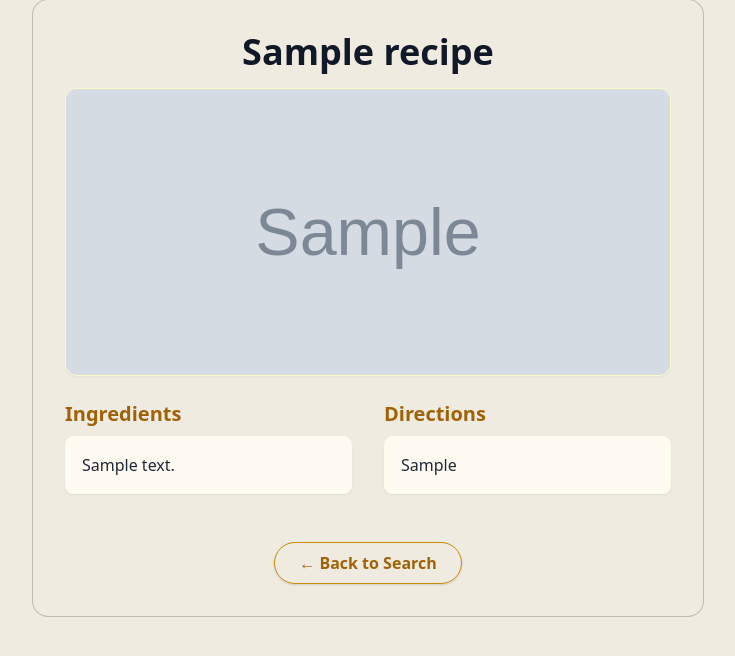
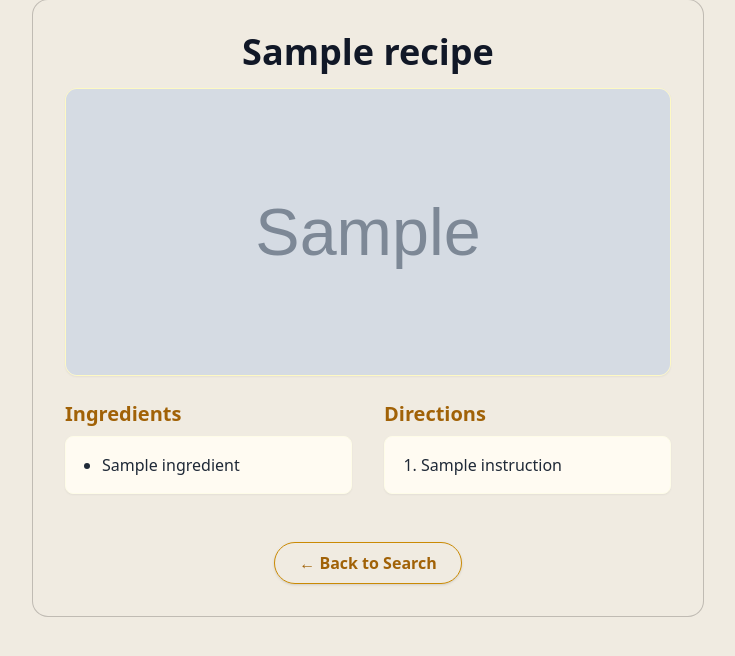
Before and after one commit to Anh0411/allergen-filtering, a Django app: template recipes/templates/recipes/recipe_detail.html in a window 1280 px wide. Shown: the part 92-748 px from the top of the page, without its empty margins (272-1007 px from the left). Run offline with Django 5.2, Linux system fonts and the light colour scheme; tables that the repository leaves empty hold one stand-in row (values such as "Sample post"); the template is opened without the code that fills it: values that come from a table or form of the project are taken from there, most other values are stand-ins (such as "Sample title", 1, 10 or a date in 2020); grey boxes marked "Sample" are stand-in pictures; some libraries are stand-ins or nearby versions.

Commit message:
feat: enhance recipe detail view and scraper functionality

```diff
--- a/recipes/templates/recipes/recipe_detail.html
+++ b/recipes/templates/recipes/recipe_detail.html
@@ -11,11 +11,23 @@
     <div class="w-full flex flex-col md:flex-row gap-8 mb-8">
       <div class="flex-1">
         <h2 class="text-xl font-semibold mb-2 text-yellow-700">Ingredients</h2>
-        <div class="bg-[#FFFBF2] rounded-lg p-4 border border-yellow-50 shadow-sm text-gray-800 whitespace-pre-line">{{ recipe.scraped_ingredients_text }}</div>
+        <div class="bg-[#FFFBF2] rounded-lg p-4 border border-yellow-50 shadow-sm text-gray-800">
+          <ul class="list-disc pl-5 space-y-2">
+            {% for ingredient in ingredients %}
+              <li>{{ ingredient }}</li>
+            {% endfor %}
+          </ul>
+        </div>
       </div>
       <div class="flex-1">
         <h2 class="text-xl font-semibold mb-2 text-yellow-700">Directions</h2>
-        <div class="bg-[#FFFBF2] rounded-lg p-4 border border-yellow-50 shadow-sm text-gray-800 whitespace-pre-line">{{ recipe.instructions }}</div>
+        <div class="bg-[#FFFBF2] rounded-lg p-4 border border-yellow-50 shadow-sm text-gray-800">
+          <ol class="list-decimal pl-5 space-y-2">
+            {% for instruction in instructions %}
+              <li>{{ instruction }}</li>
+            {% endfor %}
+          </ol>
+        </div>
       </div>
     </div>
     <a href="/"
```
Also changed, not shown: recipes/views.py (+24 -1 lines), scraper/scrape_foodcom.py (+8 -9 lines).
